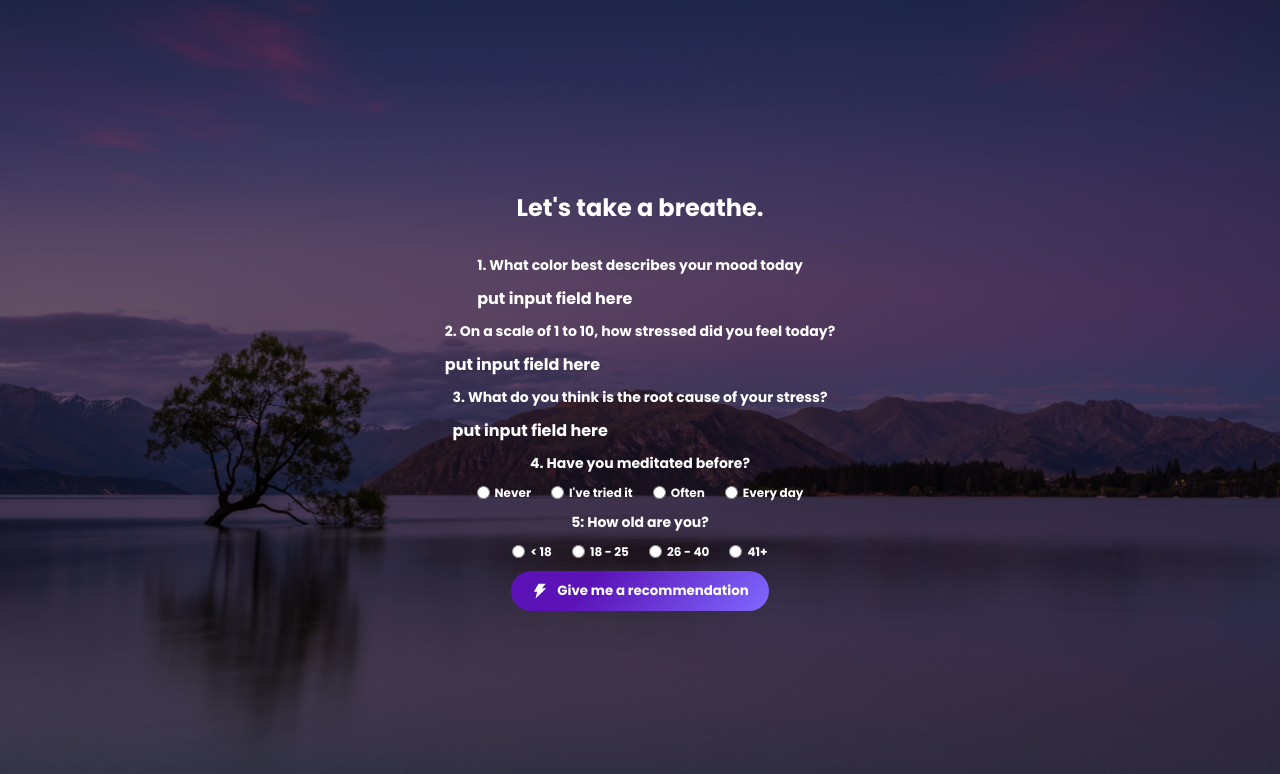
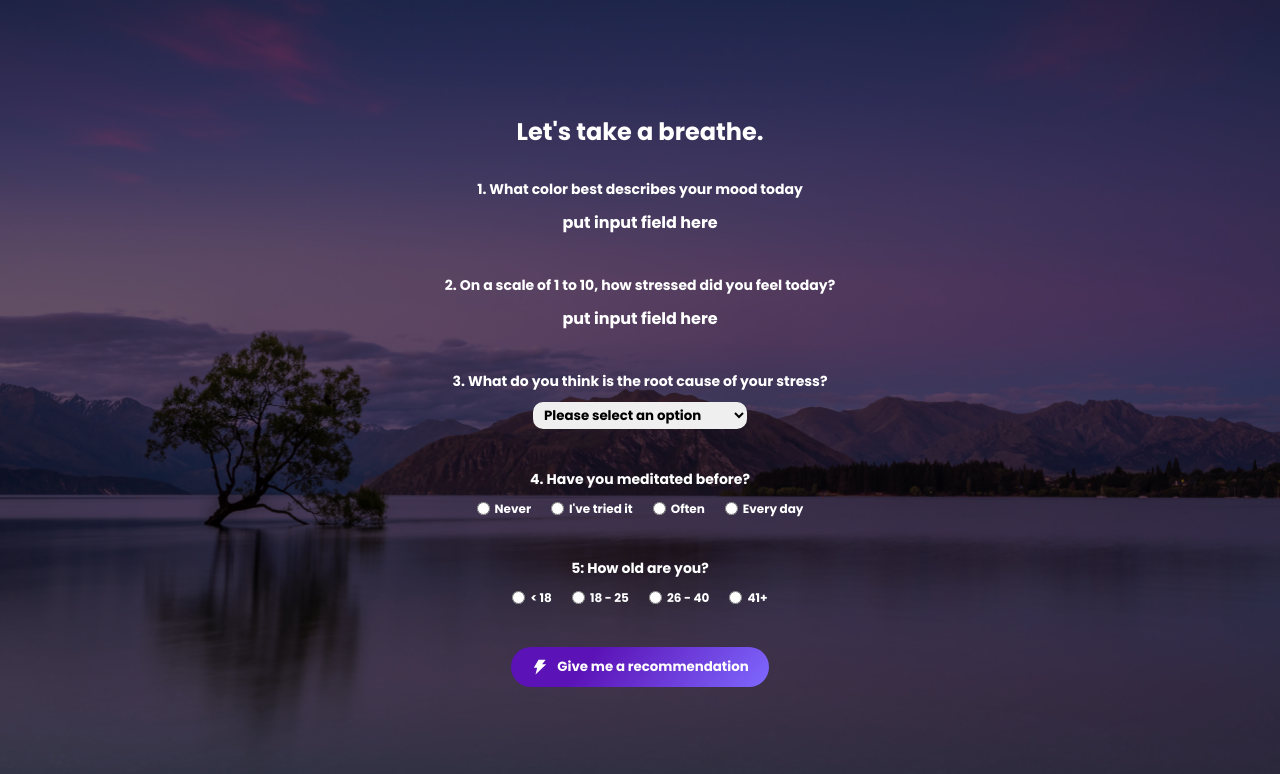
Before and after one commit to RyanMcPherson7/breathe, a React (Create React App) app: page /A/form in a window 1280 px wide. Shown: the top 774 px of the page. Built offline with nearby package versions, Linux system fonts and the light colour scheme.

Commit message:
chore: add dropdown

```diff
--- a/src/components/form-a/index.jsx
+++ b/src/components/form-a/index.jsx
@@ -10,6 +10,7 @@ import {
 } from '../../redux/formSlice'
 import Button from '../button'
 import Radios from '../input-fields/radios'
+import Dropdown from '../input-fields/dropdown'
 import './index.css'
 
 const index = () => {
@@ -36,7 +37,20 @@ const index = () => {
       />
       <Question
         promptText="3. What do you think is the root cause of your stress?"
-        inputField={<div>put input field here</div>}
+        inputField={
+          <Dropdown
+            options={[
+              'School or work',
+              'Finances',
+              'Health issues',
+              'Personal relationships',
+              'Intrapersonal (within self)',
+              'Other',
+              `I don't know`
+            ]}
+            updateState={setRootCause}
+          />
+        }
       />
       <Question
         promptText="4. Have you meditated before?"
--- /dev/null
+++ b/src/components/input-fields/dropdown/index.css
@@ -0,0 +1,13 @@
+select {
+  font-family: 'Poppins', sans-serif;
+  color: var(--color-black);
+  border-radius: 10px;
+  padding: 3px 7px;
+  border: none;
+}
+
+@media (hover: hover) {
+  select:hover {
+    cursor: pointer;
+  }
+}
--- /dev/null
+++ b/src/components/input-fields/dropdown/index.jsx
@@ -0,0 +1,33 @@
+import PropTypes from 'prop-types'
+import { useCallback } from 'react'
+import { useDispatch } from 'react-redux'
+import './index.css'
+
+const index = ({ options, updateState }) => {
+  const dispatch = useDispatch()
+
+  const handleOptionSelect = useCallback(
+    (event) => {
+      dispatch(updateState(event.target.value))
+    },
+    [dispatch, updateState]
+  )
+
+  return (
+    <select onChange={handleOptionSelect}>
+      <option value="">Please select an option</option>
+      {options.map((option) => (
+        <option value={option} key={option}>
+          {option}
+        </option>
+      ))}
+    </select>
+  )
+}
+
+index.propTypes = {
+  options: PropTypes.arrayOf(PropTypes.string).isRequired,
+  updateState: PropTypes.func.isRequired
+}
+
+export default index
--- a/src/components/input-fields/radios/index.css
+++ b/src/components/input-fields/radios/index.css
@@ -1,5 +1,8 @@
 .radio-group {
   display: flex;
+  flex-wrap: wrap;
+  justify-content: center;
+  align-items: center;
   gap: 20px;
 }
 
--- a/src/components/question/index.css
+++ b/src/components/question/index.css
@@ -1,3 +1,10 @@
+#question-container {
+  display: flex;
+  flex-direction: column;
+  align-items: center;
+  margin-bottom: 30px;
+}
+
 #question-container p {
   font-size: 14px;
   text-align: center;
--- a/src/components/question/index.jsx
+++ b/src/components/question/index.jsx
@@ -13,7 +13,6 @@ const index = ({ promptText, inputField }) => {
 index.propTypes = {
   promptText: PropTypes.string.isRequired,
   inputField: PropTypes.node.isRequired,
-  updateState: PropTypes.func.isRequired
 }
 
 export default index
```
